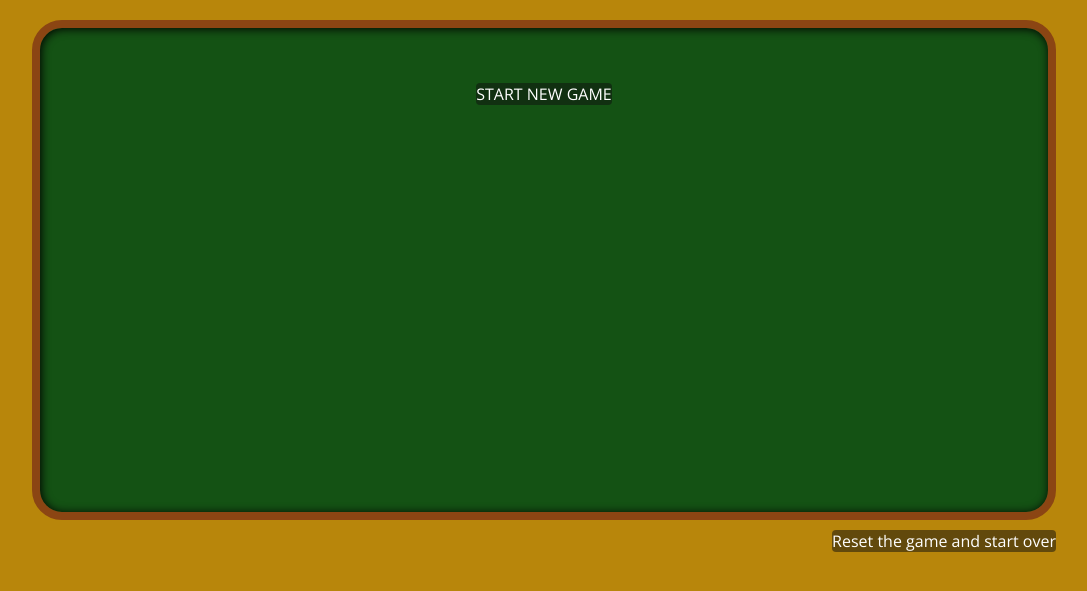
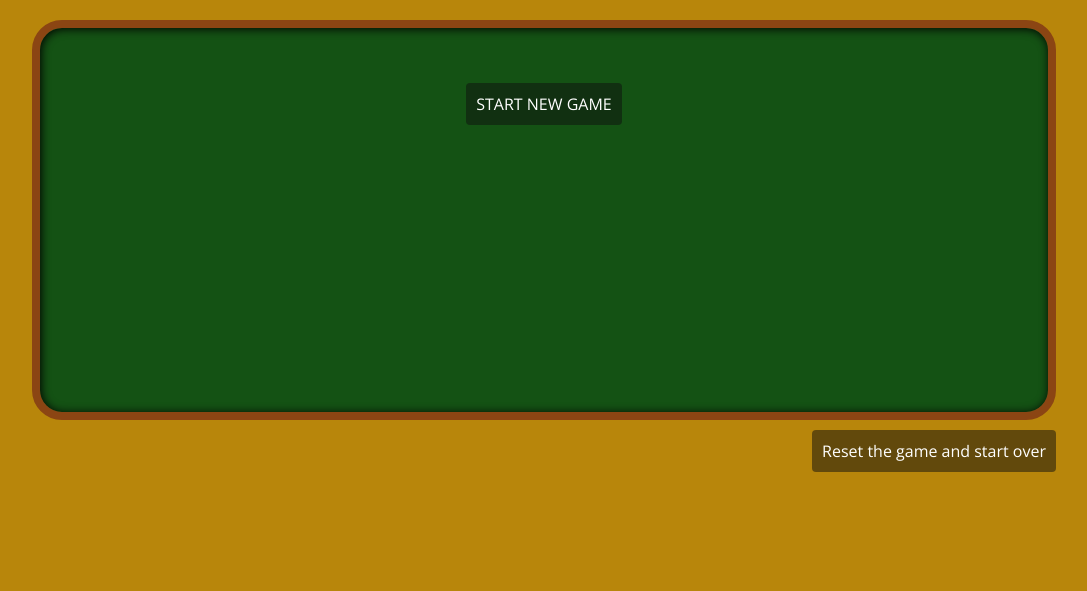
Before and after one commit to fransbernhard/cardGame, a PHP site: page / in a window 1280 px wide. Shown: the part 121-712 px from the top of the page, without its empty margins (96-1183 px from the left). Run offline with PHP 8.4, Linux system fonts and the light colour scheme.

Commit message:
displaying the results with images....

```diff
--- a/classes/Table.class.php
+++ b/classes/Table.class.php
@@ -51,7 +51,7 @@
     }
 
     public function laydownInDiscardPile($indexCard){
-        array_unshift($this->deck->discardPile, $indexCard);
+        array_push($this->deck->discardPile, $indexCard);
         echo json_encode($this->deck->discardPile);
     }
 
--- a/css/style.css
+++ b/css/style.css
@@ -71,7 +71,7 @@ span.got-it {
 .greentable {
 	margin-top: 20px;
 	width: 100%;
-	height: 500px;
+	height: 400px;
 	background-color: green;
 	background-color: #145214;
 	border: 8px solid #8B4513;
@@ -98,6 +98,7 @@ button {
 
 #btn-start-game {
 	margin-top: 40px;
+	padding: 10px;
 }
 
 #btntakecard {
@@ -128,4 +129,5 @@ img.cardimg{
 #btn-reset {
 	margin-top: 10px;
 	float: right;
+	padding: 10px;
 }
--- a/js/main.js
+++ b/js/main.js
@@ -138,8 +138,6 @@ $("#btn-reset").click(function(){
 
 //Använda DENNA för att hämta data-id
 $("section").click(function(ev){
-	// console.log(value);
-	// alert(event.target.id);
 	var c =  event.target.id;
 	console.log(c);
 	console.log("Laying down a card from your hand........");
@@ -150,4 +148,14 @@ $("section").click(function(ev){
 	  }
 	});
 
+	$.getJSON("showHand.php", function(data){
+		$('section.show-the-cards').html("");
+		data.forEach(function(key){
+			console.log(key);
+			$('section.show-the-cards').append('<img class="cardimg" src="' + key.filePath + '" id="' + key.id + '"></img>');
+		});
+	});
+
+
+
 });
--- a/layDownCard.php
+++ b/layDownCard.php
@@ -17,10 +17,7 @@ spl_autoload_register(function ($className) {
 
   $table -> layDownInDiscardPile($indexCard);
 
-
   $humanPlayer -> showHand();
-
-
 
   $tableserialized = serialize($table);
   file_put_contents("game.dat", $tableserialized);
```
